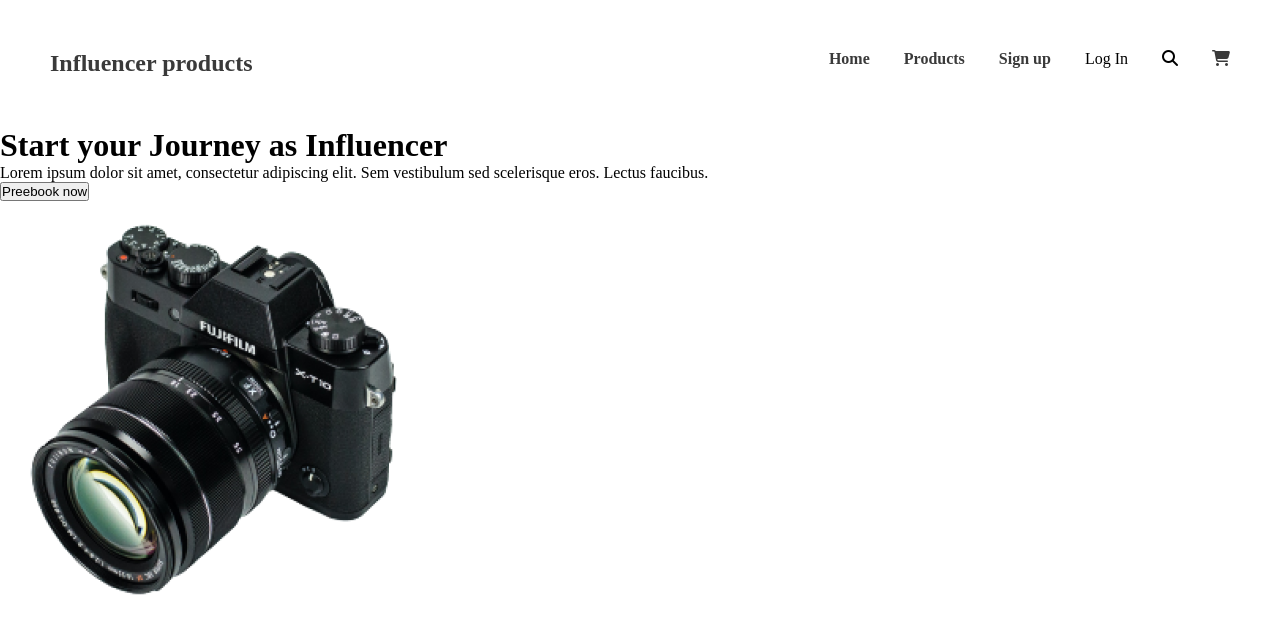
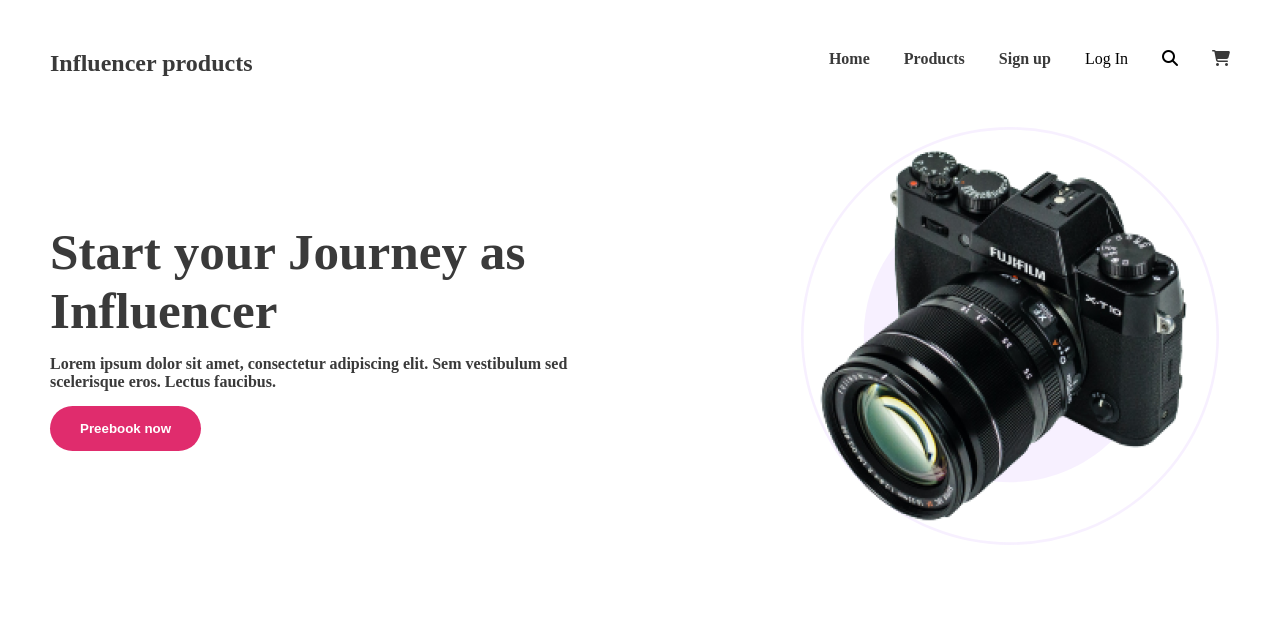
Before and after one commit to Mr-Shahadat321/influencer-gear-responsive, a plain HTML site: page index.html in a window 1280 px wide. Drawn offline with Linux system fonts and the light colour scheme.

Commit message:
create navbar container

```diff
--- a/index.html
+++ b/index.html
@@ -47,10 +47,10 @@
         </ul>
       </nav>
 
-      <div class="nav-banner-container">
+      <div class="nav-banner-container display-flex">
         <div class="banner-content">
-            <h1 class="banner-title">Start your Journey as Influencer</h1>
-            <p class="banner-description">Lorem ipsum dolor sit amet, consectetur adipiscing elit. Sem vestibulum sed scelerisque eros. Lectus faucibus.</p>
+            <h1 class="banner-title txt-color-common">Start your Journey as Influencer</h1>
+            <p class="banner-description txt-color-common">Lorem ipsum dolor sit amet, consectetur adipiscing elit. Sem vestibulum sed scelerisque eros. Lectus faucibus.</p>
             <button class="common-btn">Preebook now</button>
         </div>
         <div class="banner-img">
--- a/styles/gear.css
+++ b/styles/gear.css
@@ -25,6 +25,14 @@
 .txt-color-common {
     color: #3A3A3A;
 }
+.common-btn {
+    background-color: #E02C6D;
+    padding: 15px 30px;
+    border: none;
+    border-radius: 41px;
+    color: white;
+    font-weight: 700;
+}
 
 /* Nav-bar style */
 
@@ -47,3 +55,43 @@
 .nav-right a {
    font-weight: 600;
 }
+
+/* navbar-banner-style */
+
+.nav-banner-container {
+    margin: 50px;
+    justify-content: space-between;
+    align-items: center;
+}
+
+.banner-content {
+    max-width: 580px;
+}
+.banner-title{
+    font-weight: 700;
+    font-size: 3.2rem;
+}
+.banner-description {
+    font-weight: 600;
+    margin: 15px 0;
+}
+
+.banner-img {
+    background-image: url("../images/Circle\ design.svg");
+    background-position: center;
+    background-repeat: no-repeat;
+    background-size: contain;
+}
+
+/* responsive-small-device */
+
+@media screen and (max-width: 576px) {
+
+       .navbar,
+       .nav-right,
+       .nav-banner-container
+
+         {
+        flex-direction: column;
+       }
+}
```
